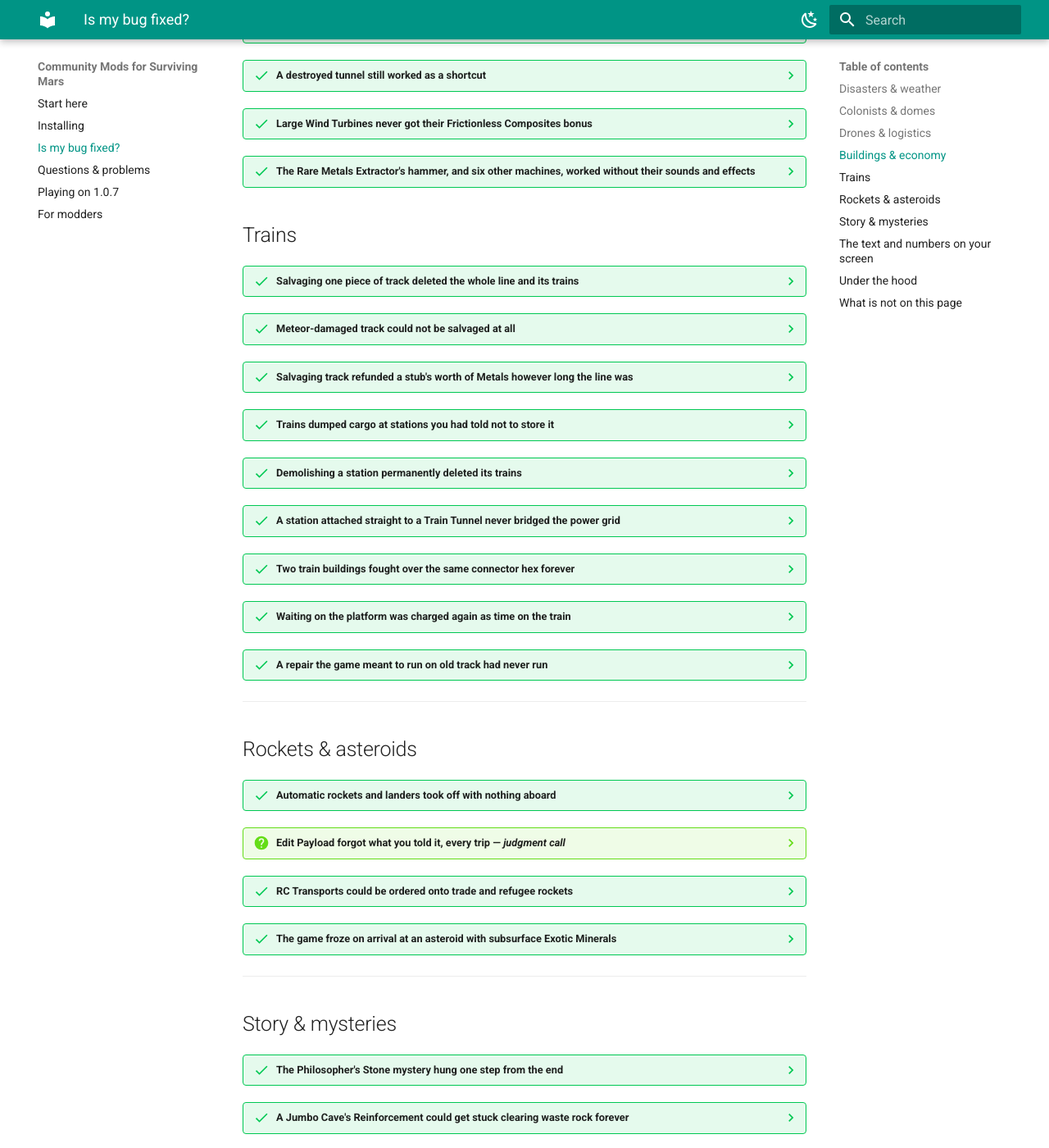
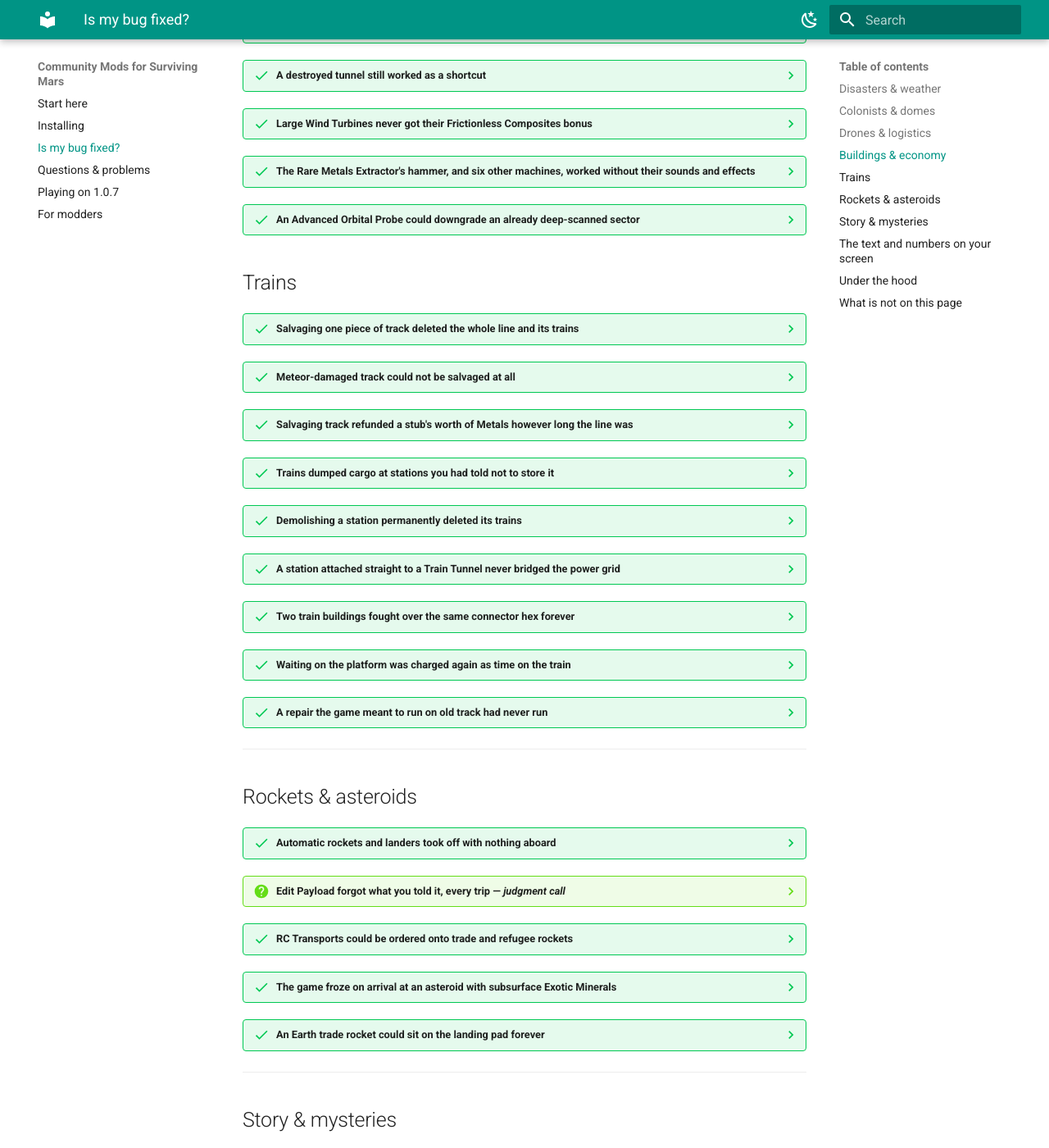
Before and after one commit to catt144/SMR-CommunityMods, an MkDocs documentation site: the page built from content/fix-list.md, in a window 1280 px wide and 1400 px high, scrolled down 2168 px. Shown: the whole window at 82% size. Built offline with MkDocs 1.6.1 and Material for MkDocs 9.7.7, drawn with Linux system fonts in a browser that asks for light colours; part of the change alters nothing that is shown.

Commit message:
fix list: an Earth trade rocket stuck on the pad (F119) and a probe scan downgrade (C86), 48 -> 50
Co-Authored-By: Claude Sonnet 5 <noreply@anthropic.com>

```diff
--- a/content/fix-list.md
+++ b/content/fix-list.md
@@ -313,6 +313,18 @@ saw, what was wrong underneath, and what happens now.
     MOXIE have no such effects by design — use **Change Skin** on the extractor
     to switch it to the hammer and hear the strikes.
 
+??? success "An Advanced Orbital Probe could downgrade an already deep-scanned sector"
+    **What you saw:** firing an Advanced Orbital Probe before researching
+    Adapted Probes turned a neighbouring sector that was already deep-scanned
+    back into a merely "Scanned" one, inviting a pointless repeat deep scan.
+
+    **What was wrong:** the probe scans every sector in its pattern the same
+    way, without checking whether a sector already has a better scan than the
+    one it is about to give it.
+
+    **After the fix:** a sector that has already been deep-scanned stays
+    deep-scanned; scanning it again wastes no time.
+
 ## Trains
 
 ??? success "Salvaging one piece of track deleted the whole line and its trains"
@@ -468,6 +480,23 @@ saw, what was wrong underneath, and what happens now.
     that makes those deposits different from every other deposit in the game. If
     you have hit this freeze, we would genuinely like to know whether this helps.
 
+??? success "An Earth trade rocket could sit on the landing pad forever"
+    **What you saw:** an Earth-sent Trade rocket — most reported on the Wildfire
+    mystery's cure rocket — parked on the pad with its cargo loaded and refusing
+    to leave. The panel shows fuel to unload, or fuel still needed, and nothing
+    ever changes.
+
+    **What was wrong:** the rocket's fuel request is sized once, the moment it
+    lands. If anything changes how much fuel it needs while it is still sitting
+    there — finishing Advanced Martian Engines research is the reported trigger —
+    that request is never resized. Too much fuel arrives and nothing is asked to
+    unload it; too little arrives and no drone is asked to bring more. Either way
+    the rocket can never become ready to launch.
+
+    **After the fix:** the fuel request is resized whenever the fuel cost
+    changes, so the rocket becomes ready and leaves. A rocket already stuck like
+    this in your save is corrected the moment you load it.
+
 ---
 
 ## Story & mysteries
```
